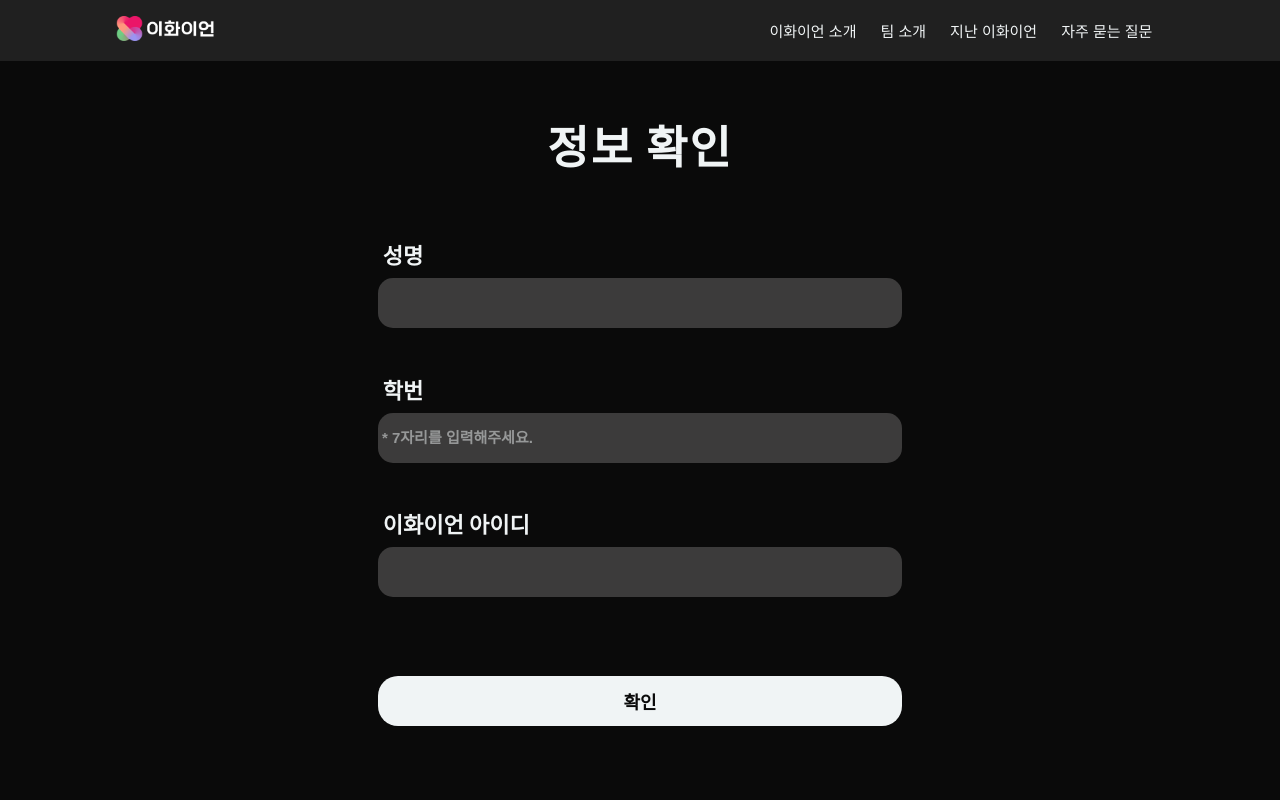
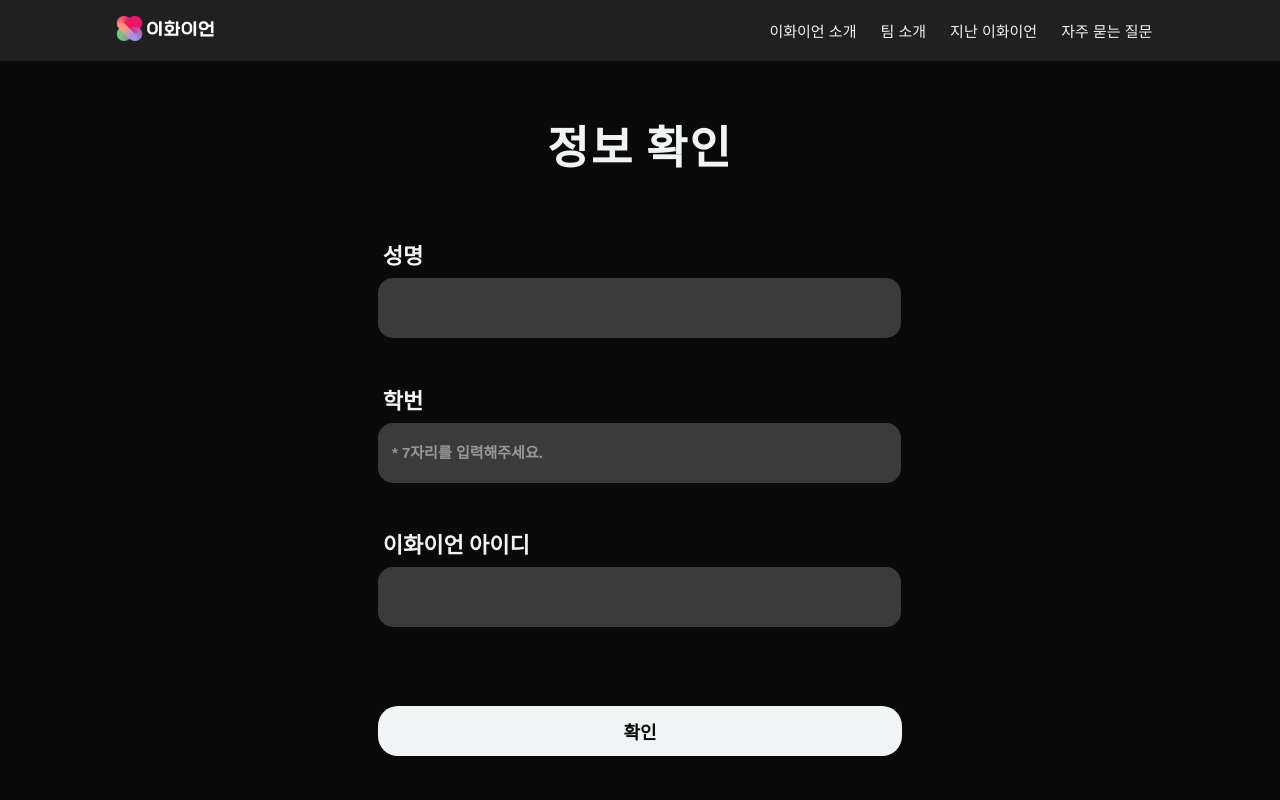
Before and after one commit to hyeinNa/recruiting_2023, a React (Create React App) app in the folder client/: page /register/checkinfo in a window 1280 px wide. Shown: the top 800 px of the page. Built offline with nearby package versions, Linux system fonts and the light colour scheme.

Commit message:
#24 #4 정보 확인 api와 프론트 연결

```diff
--- a/client/src/components/views/RegisterPages/ExistingApplicantCheckInfo.css
+++ b/client/src/components/views/RegisterPages/ExistingApplicantCheckInfo.css
@@ -4,7 +4,7 @@
   --register-checkInfo-forms-border-radius: 15px;
   --register-checkInfo-button-border-radius: 20px;
   --register-checkInfo-form-labels-font-weight: 700;
-  --register-checkInfo-forms-height: 50px;
+  --register-checkInfo-forms-height: 40px;
   --register-checkInfo-forms-button-height: 50px;
   --register-checkInfo-forms-margin-bottom: 7%;
 }
@@ -82,7 +82,7 @@
   padding: 8px 5px;
 }
 .register_checkInfo_forms {
-  width: 100%;
+  width: 96%;
   height: var(--register-checkInfo-forms-height);
   background-color: var(--register-checkInfo-forms-color);
   border-color: transparent;
@@ -91,7 +91,7 @@
   font-size: 17px;
   padding-left: 15px;
   font-weight: 600;
-  padding: 0;
+  padding: 10px;
   border-width: 0;
 }
 .register_checkInfo_button {
--- a/client/src/components/views/RegisterPages/ExistingApplicantCheckInfo.js
+++ b/client/src/components/views/RegisterPages/ExistingApplicantCheckInfo.js
@@ -1,8 +1,52 @@
 import React from "react";
+import { useState } from "react";
+import { useNavigate } from "react-router-dom";
+import axios from "axios";
 import "./ExistingApplicantCheckInfo.css";
 import Footer from "../../Footer/Footer";
 import Header from "../../Header/Header";
 function ExistingApplicantCheckInfo() {
+  const navigate = useNavigate();
+  const [inputs, setInputs] = useState({
+    name: "",
+    studentId: "",
+    ewhaianId: "",
+  });
+  const { name, studentId, ewhaianId } = inputs;
+
+  const onChange = (e) => {
+    const { value, name } = e.target;
+    setInputs({
+      ...inputs,
+      [name]: value,
+    });
+  };
+  //폼에 입력받은 정보를 정보 확인 api로 전달
+  const checkInfo = () => {
+    axios
+      .post("/api/checkInfo/find", {
+        name: inputs.name,
+        studentId: inputs.studentId,
+        ewhaianId: inputs.ewhaianId,
+      })
+      .then((response) => {
+        let isInDb = response.data.checkInfoSuccess;
+        let applicantId = response.data.applicantId;
+        if (isInDb) {
+          //DB안에 일치하는 지원자 정보가 존재한다면
+          console.log(response.data.message);
+          navigate("/update/" + applicantId, { replace: true });
+        } else {
+          //DB안에 일치하는 지원자 정보가 존재하지 않다면
+          console.log(response.data.message);
+          alert("존재하지 않는 정보입니다.\n다시 한번 확인 부탁드립니다.");
+        }
+      })
+      .catch((error) => {
+        console.log("An error occurred: ", error.response);
+      });
+  };
+
   return (
     <div className="register_checkInfo">
       <Header />
@@ -18,6 +62,9 @@ function ExistingApplicantCheckInfo() {
                 type="text"
                 name="name"
                 className="register_checkInfo_forms"
+                value={name}
+                onChange={onChange}
+                required
               />
             </div>
             <div className="register_checkInfo_studentIdForm_wrapper">
@@ -31,6 +78,10 @@ function ExistingApplicantCheckInfo() {
                 name="studentId"
                 className="register_checkInfo_forms"
                 placeholder=" * 7자리를 입력해주세요."
+                maxLength={7}
+                value={studentId}
+                onChange={onChange}
+                required
               />
             </div>
             <div className="register_checkInfo_ewhaianIdForm_wrapper">
@@ -41,10 +92,17 @@ function ExistingApplicantCheckInfo() {
                 type="text"
                 name="ewhaianId"
                 className="register_checkInfo_forms"
+                value={ewhaianId}
+                onChange={onChange}
+                required
               />
             </div>
             <div className="register_checkInfo_button_wrapper">
-              <button type="submit" className="register_checkInfo_button">
+              <button
+                type="button"
+                className="register_checkInfo_button"
+                onClick={checkInfo}
+              >
                 확인
               </button>
             </div>
--- a/client/src/setupProxy.js
+++ b/client/src/setupProxy.js
@@ -6,7 +6,7 @@ module.exports = function (app) {
   app.use(
     "/api",
     createProxyMiddleware({
-      target: `http://localhost:3001`,
+      target: `http://localhost:3005`,
       changeOrigin: true,
     })
   );
```
Also changed, not shown: 1 other file (tests, documents, lock files or other folders).
